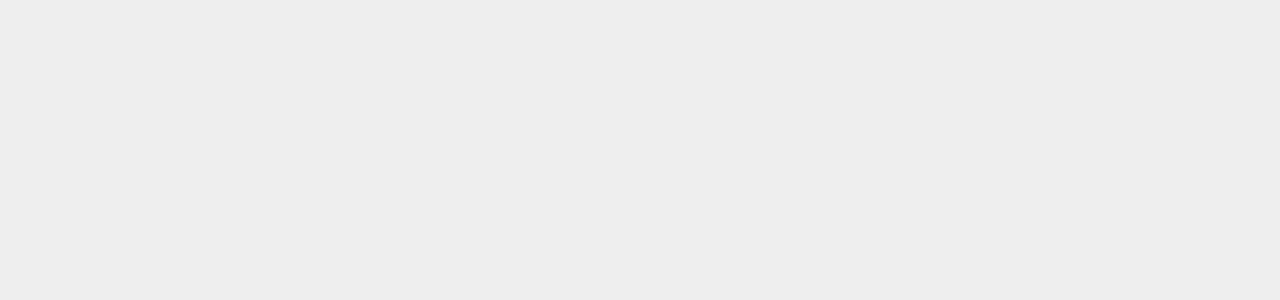
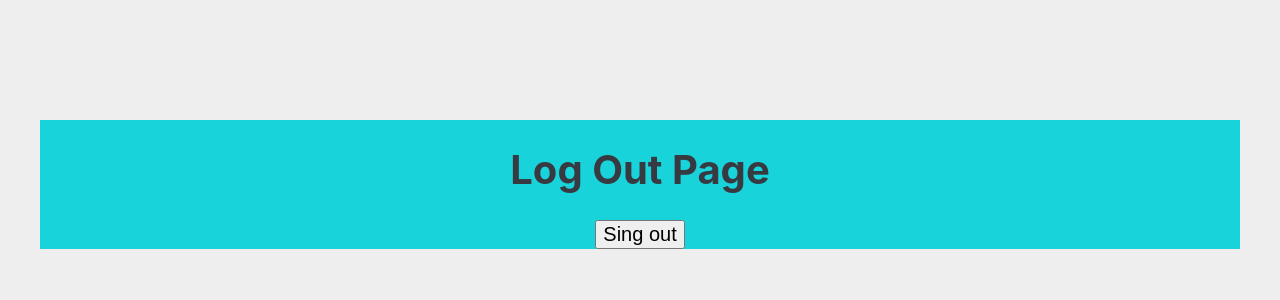
Before and after one commit to luztherose/techChallengePractice, a React (Create React App) app in the folder practice-app/: page /techChallengePractice/logout in a window 1280 px wide. Shown: the top 300 px of the page. Built offline with nearby package versions, Linux system fonts and the light colour scheme.

Commit message:
log out page done

```diff
--- a/practice-app/src/components/App.js
+++ b/practice-app/src/components/App.js
@@ -7,6 +7,7 @@ import '../styles/App.scss';
 import LogIn from "./LogIn";
 import SignUp from "./SignUp";
 import Users from "./Users";
+import Logout from "./LogOut"
 
 
 class App extends Component {
@@ -17,6 +18,7 @@ class App extends Component {
           <Route exact path="/" component={LogIn} />
           <Route path="/signup" component={SignUp} />
           <Route path="/users" component={Users} />
+          <Route path="/logout" component={Logout} />
         </Switch>
       </main>
     );
--- a/practice-app/src/components/Context/authContext.js
+++ b/practice-app/src/components/Context/authContext.js
@@ -10,4 +10,6 @@ export const getAuthToken = () => localStorage.getItem('token');
 
 export const setAuthToken = (token) => localStorage.setItem('token', token);
 
-export const isUserLogged = () => getAuthToken() !== null
+export const logout = () => localStorage.removeItem('token');
+
+export const isUserLogged = () => getAuthToken() !== null;
--- a/practice-app/src/components/LogIn.js
+++ b/practice-app/src/components/LogIn.js
@@ -1,7 +1,7 @@
 import axios from "axios";
 import React, { Component } from "react";
 import { Link } from "react-router-dom";
-import { AuthConsumer, setAuthToken } from "./Context/authContext"
+import { isUserLogged, setAuthToken, getAuthToken, logout } from "./Context/authContext";
 
 class Longin extends Component {
     state = {
@@ -34,15 +34,19 @@ class Longin extends Component {
     }
 
     render() {
-        return (
-            <AuthConsumer>
-                {
-                    auth => {
-                        if (auth.isUserLogged()) {
+        // return (
+        //     <AuthConsumer>
+        //         {
+        //             auth => {
+        // console.log(logout())
+        // console.log(typeof(getAuthToken()) )
+        // console.log(getAuthToken() !== null)
+        // debugger
+        if (isUserLogged()) {
             this.props.history.push("/users");
         }
-                    }
-                }
+        // }
+        // }
         return (
             <div className="formContainer">
                 <h1>Sign In</h1>
@@ -61,8 +65,8 @@ class Longin extends Component {
                 </div>
             </div>
         );
-            </AuthConsumer>
-        )
+        {/* </AuthConsumer>
+        ) */}
     }
 }
 export default Longin;
--- a/practice-app/src/components/LogOut.js
+++ b/practice-app/src/components/LogOut.js
@@ -1,11 +1,20 @@
 import React, {Component} from "react";
+import { logout } from "./Context/authContext";
+
 
 class LogOut extends Component {
+
+    handleLogOut = () => {
+        logout();
+        this.props.history.push("/");
+
+    }
+
     render() {
         return(
             <div>
                 <h1>Log Out Page</h1>
-                <button>Sing out</button>
+                <button onClick={this.handleLogOut}>Sing out</button>
             </div>
         );
     }
--- a/practice-app/src/components/Users.js
+++ b/practice-app/src/components/Users.js
@@ -1,5 +1,7 @@
 import axios from "axios";
 import React, { Component } from "react";
+import { Link } from "react-router-dom";
+import Logout from "./LogOut";
 import { isUserLogged, getAuthToken } from "./Context/authContext";
 
 // This component will be available only for the users that are loged in
@@ -7,10 +9,10 @@ import { isUserLogged, getAuthToken } from "./Context/authContext";
 class Users extends Component {
 
     state = {
-        "users": [ ]
+        "users": []
     }
 
-    async fetchUsers()  {
+    async fetchUsers() {
         const token = getAuthToken();
         const config = {
             headers: {
@@ -20,12 +22,12 @@ class Users extends Component {
         axios.get('http://51.38.51.187:3333/api/v1/users',
             config
         ).then(res => {
-            this.setState({"users": res.data })
+            this.setState({ "users": res.data })
         }).catch(error => {
             console.log(error)
         });
     }
-    componentDidMount(){
+    componentDidMount() {
         if (!isUserLogged()) {
             this.props.history.push("/");
         } else {
@@ -37,6 +39,12 @@ class Users extends Component {
 
         return (
             <div>
+                <div>
+                    <ul>
+                        <li><Link to="/logout">Log out</Link></li>
+                    </ul>
+                </div>
+                <div>
                     <h1> Users Page</h1>
                     <p>List of Users</p>
                     <div className="userContainer">
@@ -47,7 +55,7 @@ class Users extends Component {
                             <p>users</p>
                         </div>
                     </div>
-                { this.state.users.map(item => {
+                    {this.state.users.map(item => {
                         return (
                             <div className="userContainer" key={item._id}>
                                 <div>
@@ -61,6 +69,7 @@ class Users extends Component {
                     })
                     }
                 </div>
+            </div>
         );
     }
 }
```
Lines whose indentation alone changed are shown as unchanged.
